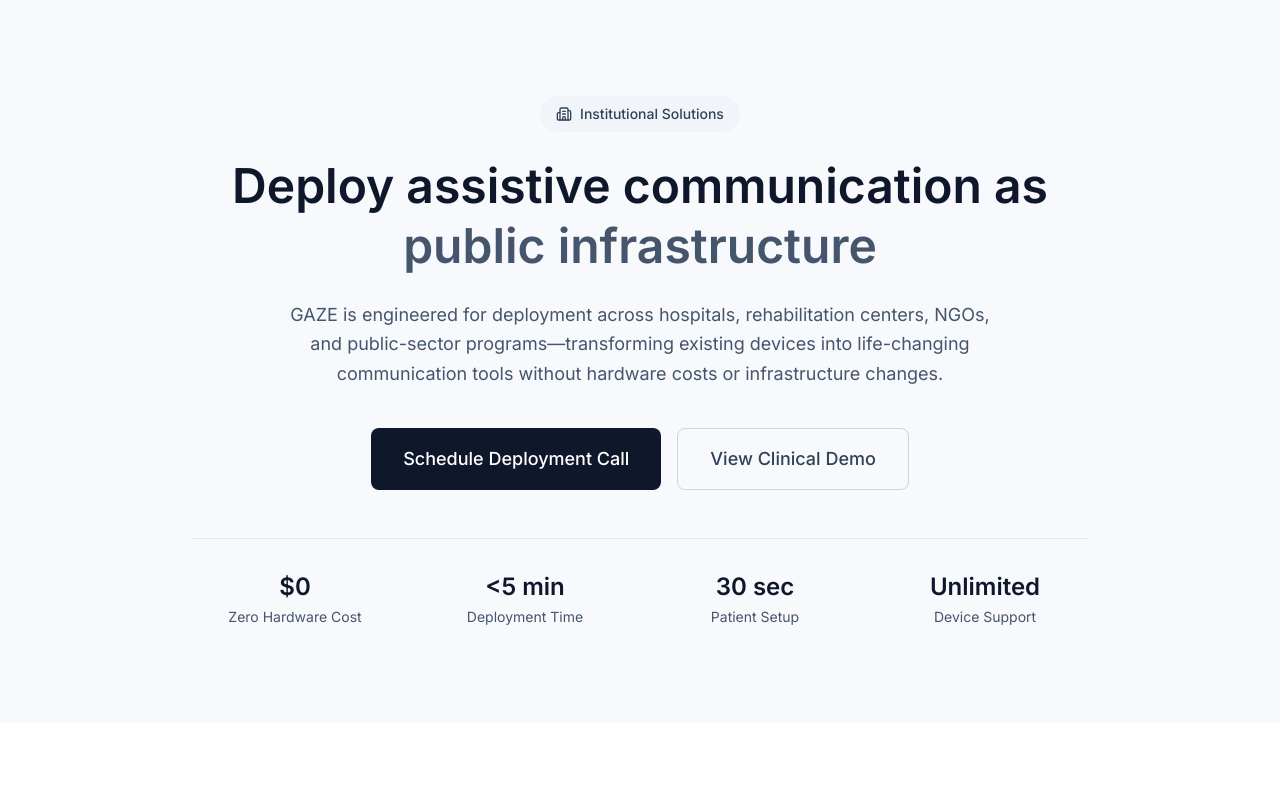
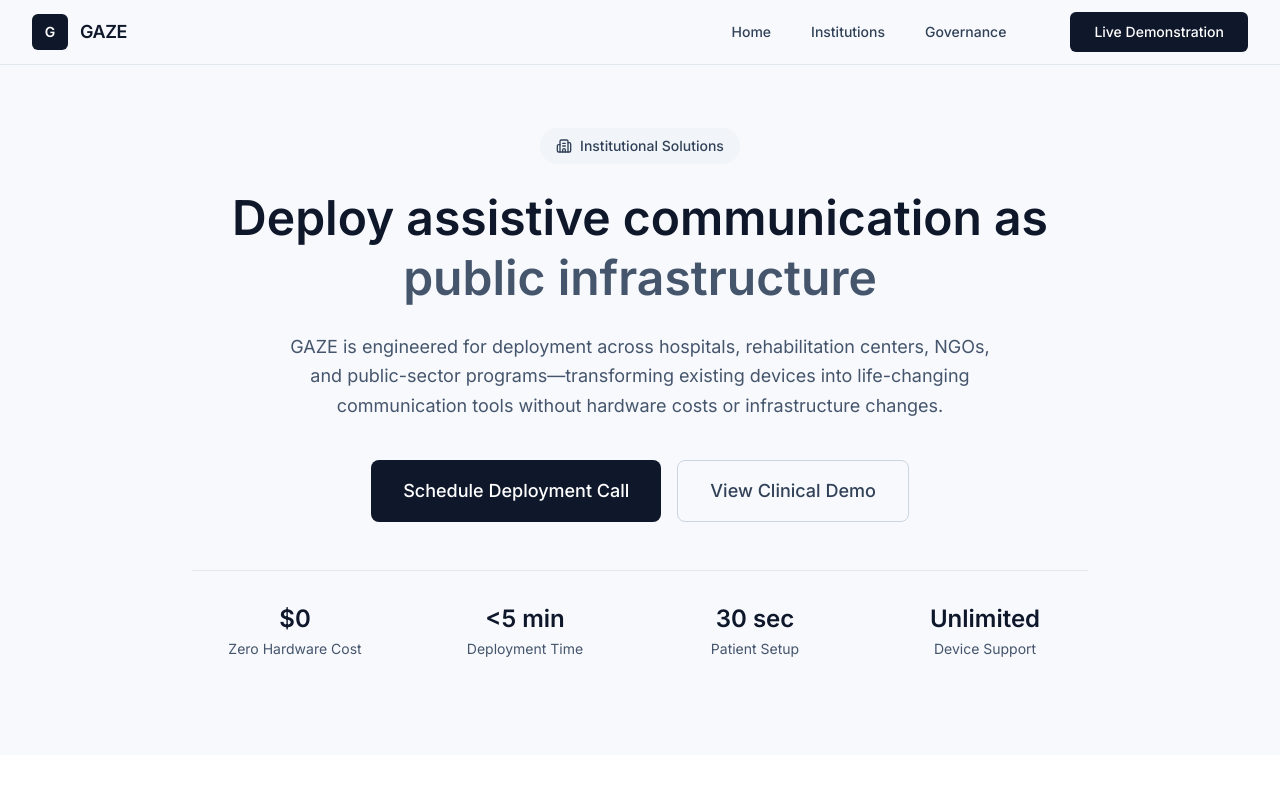
Before and after one commit to Anish-2005/Gaze, a Next.js app: page /institutions in a window 1280 px wide. Shown: the top 800 px of the page. Built offline with nearby package versions, Linux system fonts and the light colour scheme.

Commit message:
Refactor Navigation and update InstitutionalHero spacing
Moved the Navigation component from the Home page to the RootLayout for consistent site-wide navigation. Added a 'Home' link and made the brand logo a homepage link in Navigation. Adjusted InstitutionalHero section padding for improved layout.

```diff
--- a/src/app/layout.tsx
+++ b/src/app/layout.tsx
@@ -1,6 +1,7 @@
 import type { Metadata } from 'next'
 import { Inter } from 'next/font/google'
 import './globals.css'
+import Navigation from '@/components/Navigation'
 
 const inter = Inter({ subsets: ['latin'] })
 
@@ -17,6 +18,7 @@
   return (
     <html lang="en" className="scroll-smooth">
       <body className={`${inter.className} bg-white text-gray-900 antialiased`}>
+        <Navigation />
         {children}
       </body>
     </html>
--- a/src/app/page.tsx
+++ b/src/app/page.tsx
@@ -1,4 +1,3 @@
-import Navigation from '@/components/Navigation'
 import Hero from '@/components/Hero'
 import Problem from '@/components/Problem'
 import Solution from '@/components/Solution'
@@ -12,7 +11,6 @@
 export default function Home() {
   return (
     <main className="min-h-screen">
-      <Navigation />
       <Hero />
       <Problem />
       <Solution />
--- a/src/components/Navigation.tsx
+++ b/src/components/Navigation.tsx
@@ -8,6 +8,7 @@
   const [isOpen, setIsOpen] = useState(false)
 
   const navItems = [
+    { label: 'Home', href: '/' },
     { label: 'Institutions', href: '/institutions' },
     { label: 'Governance', href: '/governance' }
     // { label: 'About', href: '/about' }, // Future addition
@@ -20,14 +21,14 @@
         <div className="flex h-16 items-center justify-between">
 
           {/* Brand */}
-          <div className="flex items-center gap-3">
+          <Link href="/" className="flex items-center gap-3">
             <div className="w-9 h-9 rounded-md bg-slate-900 flex items-center justify-center text-white font-semibold text-sm">
               G
             </div>
             <span className="text-lg font-semibold tracking-tight text-slate-900">
               GAZE
             </span>
-          </div>
+          </Link>
 
           {/* Desktop Nav */}
           <div className="hidden md:flex items-center gap-10">
--- a/src/components/institutions/InstitutionalHero.tsx
+++ b/src/components/institutions/InstitutionalHero.tsx
@@ -9,7 +9,7 @@
 
 export default function InstitutionalHero({ onScheduleCall }: InstitutionalHeroProps) {
   return (
-    <section className="py-12 md:py-24 bg-[#F7F9FC] text-[#0F172A]">
+    <section className="pt-24 md:pt-32 pb-12 md:pb-24 bg-[#F7F9FC] text-[#0F172A]">
       <div className="container mx-auto px-4 sm:px-6 lg:px-8">
         <motion.div
           initial={{ opacity: 0, y: 20 }}
```
